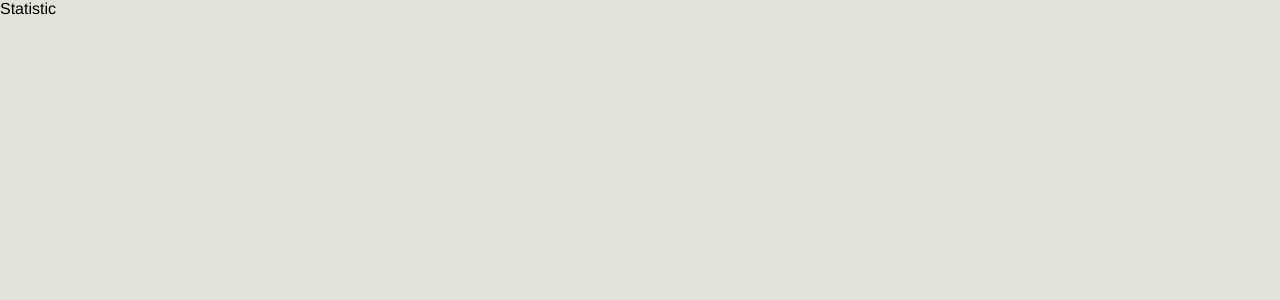
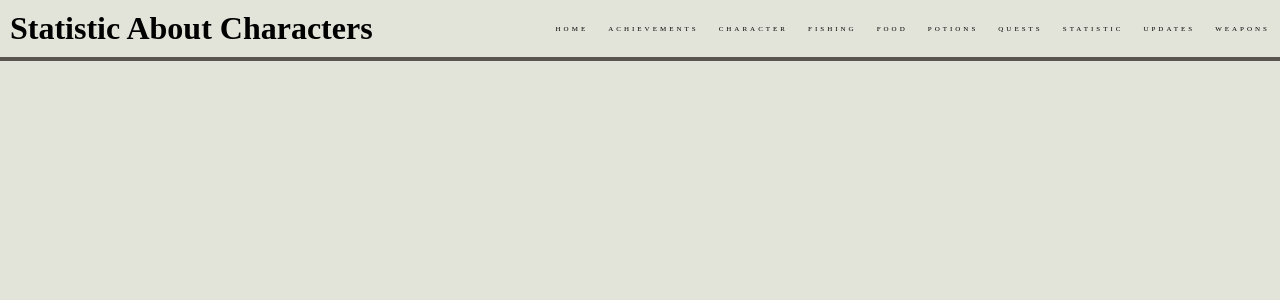
Before and after one commit to Reynanwq/Genshin-Impact, a React (Vite) app in the folder frontend/genshin-impact/: page /statisticCharacter in a window 1280 px wide. Shown: the top 300 px of the page. Built offline with nearby package versions, Linux system fonts and the light colour scheme; a web font is replaced by a local one.

Commit message:
header from potions, quests, statistic, updates and weapons

```diff
--- a/frontend/genshin-impact/src/components/quests_components/quests-header.jsx
+++ b/frontend/genshin-impact/src/components/quests_components/quests-header.jsx
@@ -0,0 +1,46 @@
+import { Link } from "react-router-dom";
+import '../achievements_components/achievements-header.css';
+
+function character_header() {
+  return (
+    <div>
+      <header>
+        <h1>Quests</h1>
+        <div className="org-header">
+          <Link to='/' className="no-underline">
+            <p>Home</p>
+          </Link>
+          <Link to='/achievements' className="no-underline">
+            <p>Achievements</p>
+          </Link>
+          <Link to="/characters" className="no-underline">
+            <p>Character</p>
+          </Link>
+          <Link to={"/fishing"} className="no-underline">
+            <p>Fishing</p>
+          </Link>
+          <Link to={"/food"} className="no-underline">
+            <p>Food</p>
+          </Link>
+          <Link to={"/potions"} className="no-underline">
+            <p>Potions</p>
+          </Link>
+          <Link to={"/quests"} className="no-underline">
+            <p>Quests</p>
+          </Link>
+          <Link to={"/statisticCharacter"} className="no-underline">
+            <p>Statistic</p>
+          </Link>
+          <Link to={"/updates"} className="no-underline">
+            <p>Updates</p>
+          </Link>
+          <Link to={"/weapons"} className="no-underline">
+            <p>Weapons</p>
+          </Link>
+      </div>
+      </header>
+    </div>
+  );
+}
+
+export default character_header;
--- a/frontend/genshin-impact/src/components/statistic_components/statistic-header.jsx
+++ b/frontend/genshin-impact/src/components/statistic_components/statistic-header.jsx
@@ -0,0 +1,46 @@
+import { Link } from "react-router-dom";
+import '../achievements_components/achievements-header.css';
+
+function character_header() {
+  return (
+    <div>
+      <header>
+        <h1>Statistic About Characters</h1>
+        <div className="org-header">
+          <Link to='/' className="no-underline">
+            <p>Home</p>
+          </Link>
+          <Link to='/achievements' className="no-underline">
+            <p>Achievements</p>
+          </Link>
+          <Link to="/characters" className="no-underline">
+            <p>Character</p>
+          </Link>
+          <Link to={"/fishing"} className="no-underline">
+            <p>Fishing</p>
+          </Link>
+          <Link to={"/food"} className="no-underline">
+            <p>Food</p>
+          </Link>
+          <Link to={"/potions"} className="no-underline">
+            <p>Potions</p>
+          </Link>
+          <Link to={"/quests"} className="no-underline">
+            <p>Quests</p>
+          </Link>
+          <Link to={"/statisticCharacter"} className="no-underline">
+            <p>Statistic</p>
+          </Link>
+          <Link to={"/updates"} className="no-underline">
+            <p>Updates</p>
+          </Link>
+          <Link to={"/weapons"} className="no-underline">
+            <p>Weapons</p>
+          </Link>
+      </div>
+      </header>
+    </div>
+  );
+}
+
+export default character_header;
--- a/frontend/genshin-impact/src/components/updates_components/updates-header.jsx
+++ b/frontend/genshin-impact/src/components/updates_components/updates-header.jsx
@@ -0,0 +1,46 @@
+import { Link } from "react-router-dom";
+import '../achievements_components/achievements-header.css';
+
+function character_header() {
+  return (
+    <div>
+      <header>
+        <h1>Updates</h1>
+        <div className="org-header">
+          <Link to='/' className="no-underline">
+            <p>Home</p>
+          </Link>
+          <Link to='/achievements' className="no-underline">
+            <p>Achievements</p>
+          </Link>
+          <Link to="/characters" className="no-underline">
+            <p>Character</p>
+          </Link>
+          <Link to={"/fishing"} className="no-underline">
+            <p>Fishing</p>
+          </Link>
+          <Link to={"/food"} className="no-underline">
+            <p>Food</p>
+          </Link>
+          <Link to={"/potions"} className="no-underline">
+            <p>Potions</p>
+          </Link>
+          <Link to={"/quests"} className="no-underline">
+            <p>Quests</p>
+          </Link>
+          <Link to={"/statisticCharacter"} className="no-underline">
+            <p>Statistic</p>
+          </Link>
+          <Link to={"/updates"} className="no-underline">
+            <p>Updates</p>
+          </Link>
+          <Link to={"/weapons"} className="no-underline">
+            <p>Weapons</p>
+          </Link>
+      </div>
+      </header>
+    </div>
+  );
+}
+
+export default character_header;
--- a/frontend/genshin-impact/src/components/weapons_components/weapons-header.jsx
+++ b/frontend/genshin-impact/src/components/weapons_components/weapons-header.jsx
@@ -0,0 +1,46 @@
+import { Link } from "react-router-dom";
+import '../achievements_components/achievements-header.css';
+
+function character_header() {
+  return (
+    <div>
+      <header>
+        <h1>Weapons</h1>
+        <div className="org-header">
+          <Link to='/' className="no-underline">
+            <p>Home</p>
+          </Link>
+          <Link to='/achievements' className="no-underline">
+            <p>Achievements</p>
+          </Link>
+          <Link to="/characters" className="no-underline">
+            <p>Character</p>
+          </Link>
+          <Link to={"/fishing"} className="no-underline">
+            <p>Fishing</p>
+          </Link>
+          <Link to={"/food"} className="no-underline">
+            <p>Food</p>
+          </Link>
+          <Link to={"/potions"} className="no-underline">
+            <p>Potions</p>
+          </Link>
+          <Link to={"/quests"} className="no-underline">
+            <p>Quests</p>
+          </Link>
+          <Link to={"/statisticCharacter"} className="no-underline">
+            <p>Statistic</p>
+          </Link>
+          <Link to={"/updates"} className="no-underline">
+            <p>Updates</p>
+          </Link>
+          <Link to={"/weapons"} className="no-underline">
+            <p>Weapons</p>
+          </Link>
+      </div>
+      </header>
+    </div>
+  );
+}
+
+export default character_header;
--- a/frontend/genshin-impact/src/pages/Quests/Quests.jsx
+++ b/frontend/genshin-impact/src/pages/Quests/Quests.jsx
@@ -1,5 +1,10 @@
-const Quests = () => {
-  return <div>Quests</div>;
+import Quests_header from "../../components/quests_components/quests-header";
+function Quests(){
+  return(
+    <div>
+      <Quests_header />
+    </div>
+  );
 };
 
 export default Quests;
--- a/frontend/genshin-impact/src/pages/StatisticCharacter/StatisticCharacter.jsx
+++ b/frontend/genshin-impact/src/pages/StatisticCharacter/StatisticCharacter.jsx
@@ -1,5 +1,10 @@
-const Statistic = () => {
-  return <div>Statistic</div>;
-};
+import Statistic_header from "../../components/statistic_components/statistic-header";
+function Statistic(){
+  return(
+    <div>
+      <Statistic_header />
+    </div>
+  );
+}
 
 export default Statistic;
--- a/frontend/genshin-impact/src/pages/Updates/Updates.jsx
+++ b/frontend/genshin-impact/src/pages/Updates/Updates.jsx
@@ -1,5 +1,11 @@
-const Updates = () => {
-  return <div>Updates</div>;
-};
+import Updates_header from "../../components/updates_components/updates-header";
+
+function Updates(){
+  return(
+    <div>
+      <Updates_header />
+    </div>
+  );
+}
 
 export default Updates;
--- a/frontend/genshin-impact/src/pages/Weapons/Weapons.jsx
+++ b/frontend/genshin-impact/src/pages/Weapons/Weapons.jsx
@@ -1,9 +1,11 @@
-const Weapons = () => {
+import Weapons_header from "../../components/weapons_components/weapons-header";
+
+function Weapons(){
   return(
-     <div className="Weapons">
-    <h1>Weapons</h1>
-  </div>
+     <div>
+      <Weapons_header />
+    </div>
   );
-};
+}
 
 export default Weapons;
```
